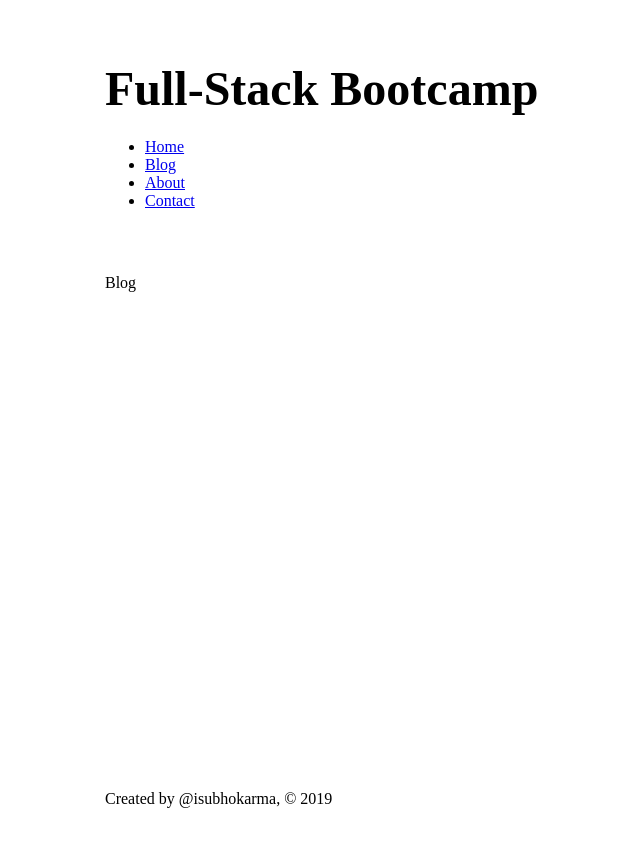
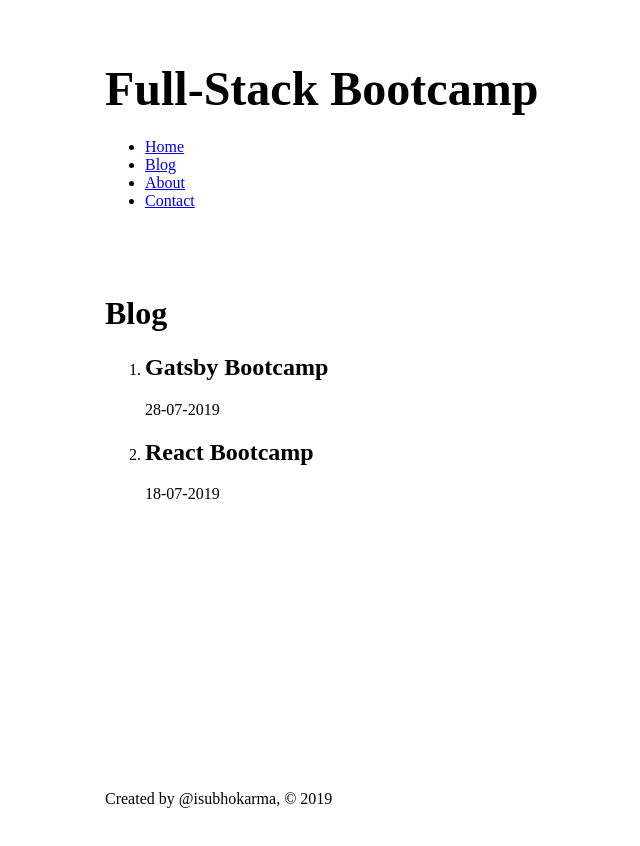
Before and after one commit to meSubhoKarma/gatsby-react-graphql-advance, a Gatsby site: page /blog in a window 1280 px wide. Shown: the whole page, without its empty margins (160-800 px from the left). Built offline with nearby package versions, Linux system fonts and the light colour scheme; Gatsby itself is replaced by a stand-in of ours.

Commit message:
fetching the md data to html through graphql staticQuery

```diff
--- a/gatsby-config.js
+++ b/gatsby-config.js
@@ -17,6 +17,7 @@ module.exports = {
         name: "src",
         path: `${__dirname}/src/`
       }
-    }
+    },
+    "gatsby-transformer-remark"
   ]
 };
--- a/package.json
+++ b/package.json
@@ -16,6 +16,7 @@
     "gatsby": "^2.13.39",
     "gatsby-plugin-sass": "^2.1.3",
     "gatsby-source-filesystem": "^2.1.6",
+    "gatsby-transformer-remark": "^2.6.9",
     "node-sass": "^4.12.0",
     "react": "^16.8.6",
     "react-dom": "^16.8.6"
--- a/src/pages/blog.js
+++ b/src/pages/blog.js
@@ -1,7 +1,39 @@
 import React from "react";
+import { graphql, useStaticQuery } from "gatsby";
 
 import Layout from "../components/Layout";
 
 export default function blog() {
-  return <Layout>Blog</Layout>;
+  const data = useStaticQuery(graphql`
+    query {
+      allMarkdownRemark {
+        edges {
+          node {
+            frontmatter {
+              title
+              date
+            }
+          }
+        }
+      }
+    }
+  `);
+
+  // console.log(data);
+
+  return (
+    <Layout>
+      <h1>Blog</h1>
+      <ol>
+        {data.allMarkdownRemark.edges.map(edge => {
+          return (
+            <li>
+              <h2>{edge.node.frontmatter.title}</h2>
+              <p>{edge.node.frontmatter.date}</p>
+            </li>
+          );
+        })}
+      </ol>
+    </Layout>
+  );
 }
--- /dev/null
+++ b/src/posts/gatsby.md
@@ -0,0 +1,12 @@
+---
+title: "Gatsby Bootcamp"
+date: "28-07-2019"
+---
+
+I launched a new bootcamp!
+
+## Topics covered
+
+1. Gatsby
+2. GraphQL
+3. React
--- /dev/null
+++ b/src/posts/react.md
@@ -0,0 +1,6 @@
+---
+title: "React Bootcamp"
+date: "18-07-2019"
+---
+
+I launched a new react bootcamp.
```
Also changed, not shown: 1 other file.
